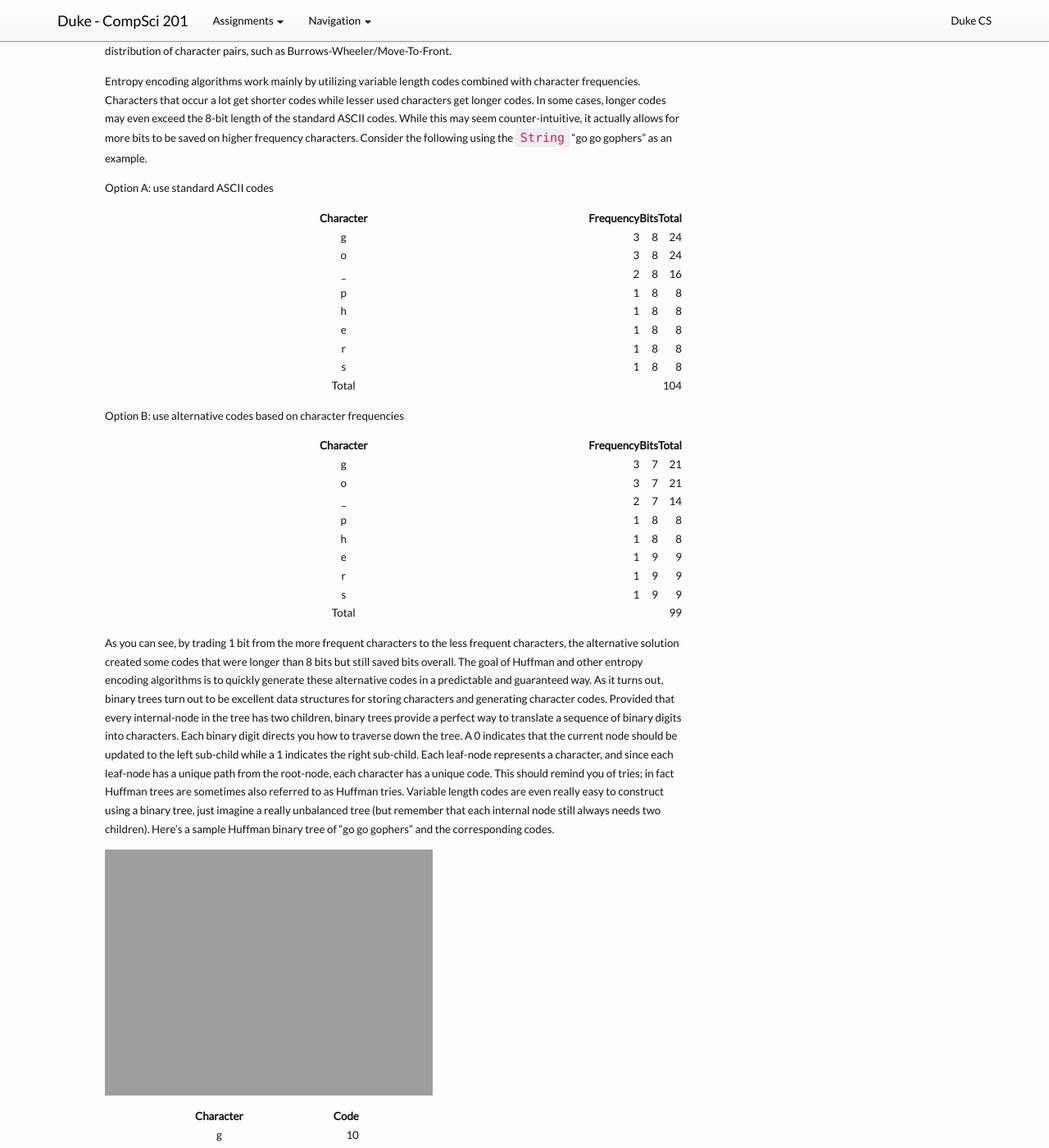
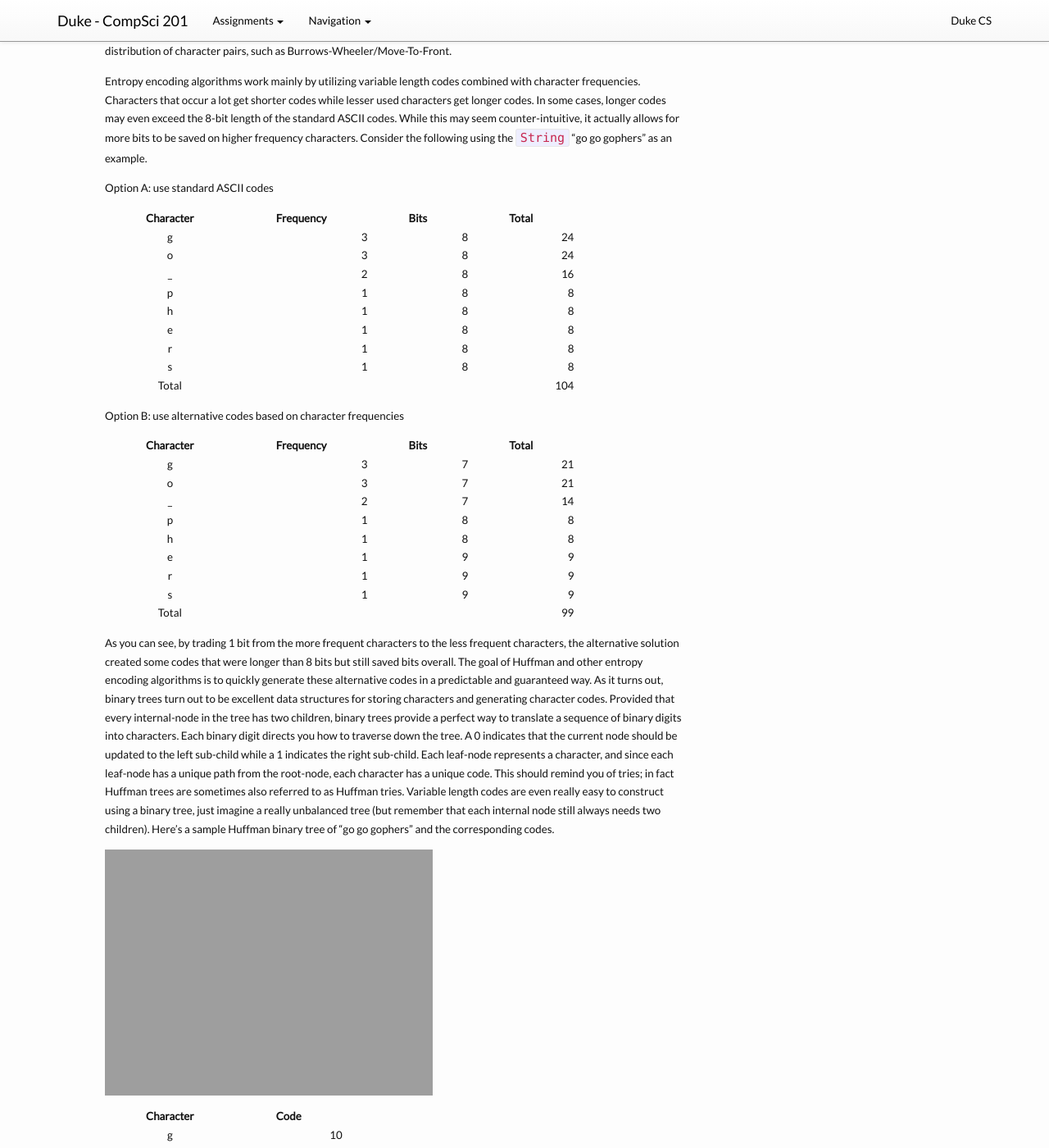
Before and after one commit to compsci201/compsci201.github.io, a Jekyll site: the page built from huffman/2-Algorithm.md, in a window 1280 px wide and 1400 px high, scrolled down 485 px. Shown: the whole window at 82% size. Built offline with Jekyll 4.4.1, drawn with Linux system fonts in a browser that asks for light colours; nearby versions of some CDN libraries.

Commit message:
Update main.scss

```diff
--- a/css/main.scss
+++ b/css/main.scss
@@ -95,7 +95,8 @@ li {
 }
 
 table tr th {
-	width: 90%;
+	padding-left: 50px;
+	padding-right: 50px;
 }
 
 /*navbar customization*/
```
